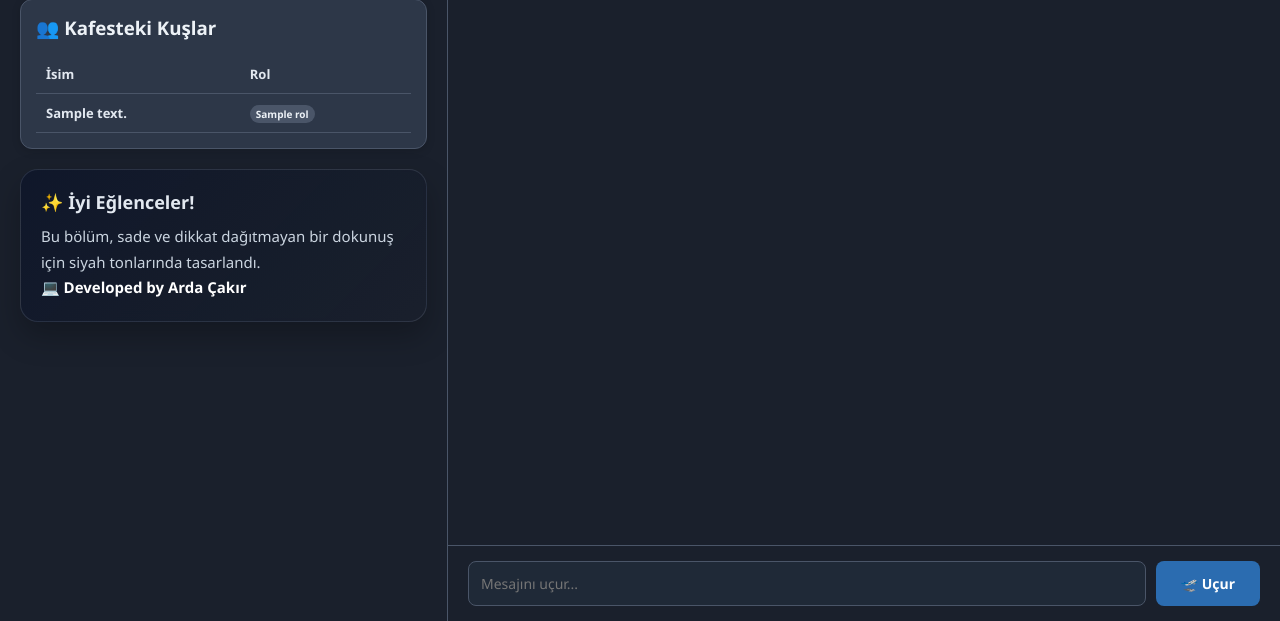
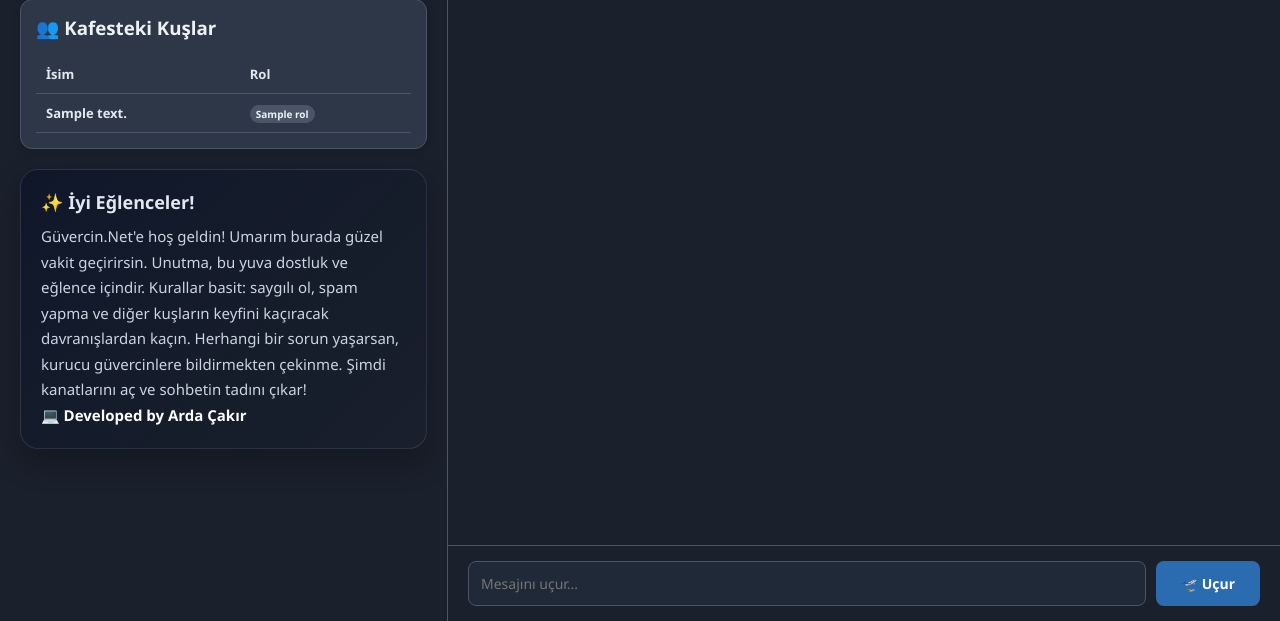
Before and after one commit to ardckr262626-cmd/guvercin-net, a Flask app: template templates/index.html in a window 1280 px wide. Shown: the part 179-800 px from the top of the page. Run offline with Flask 3, Linux system fonts and the light colour scheme; the template is opened without the code that fills it: most values are stand-ins (such as "Sample title", 1, 10 or a date in 2020); data that the repository does not hold is empty.

Commit message:
Mini kural kartı eklendi.

```diff
--- a/templates/index.html
+++ b/templates/index.html
@@ -523,7 +523,9 @@
 
     <div class="card hero-note-card">
       <h3>✨ İyi Eğlenceler!</h3>
-      <p>Bu bölüm, sade ve dikkat dağıtmayan bir dokunuş için siyah tonlarında tasarlandı.
+      <p>Güvercin.Net'e hoş geldin! Umarım burada güzel vakit geçirirsin. Unutma, bu yuva dostluk ve eğlence içindir.
+        Kurallar basit: saygılı ol, spam yapma ve diğer kuşların keyfini kaçıracak davranışlardan kaçın. Herhangi bir
+        sorun yaşarsan, kurucu güvercinlere bildirmekten çekinme. Şimdi kanatlarını aç ve sohbetin tadını çıkar!
         <br><strong>💻 Developed by Arda Çakır</strong>
       </p>
     </div>
```
